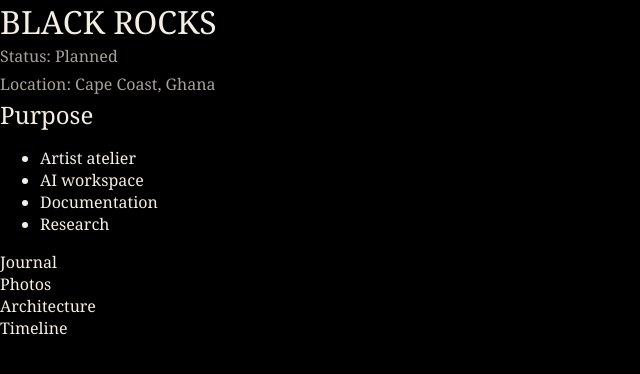
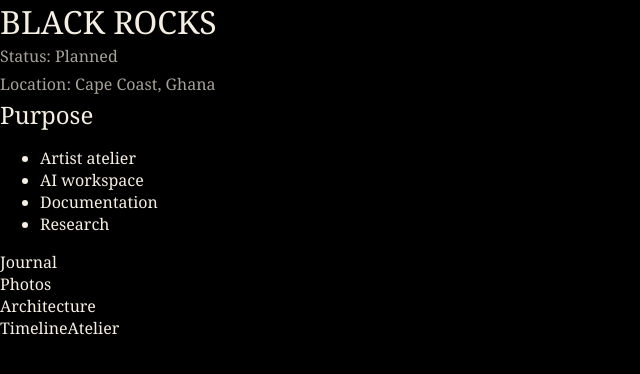
Before and after one commit to solvinter/edge.solvinter, a Next.js app: page /nodes/black-rocks in a window 1280 px wide. Shown: the top 374 px of the page, without its empty margins (0-640 px from the left). Built offline with nearby package versions, Linux system fonts and the light colour scheme.

Commit message:
Add Atelier link to black rocks page

```diff
--- a/src/app/nodes/black-rocks/page.js
+++ b/src/app/nodes/black-rocks/page.js
@@ -22,6 +22,7 @@ export default function BlackRocksPage() {
         <a href="/nodes/black-rocks/architecture">Architecture</a>
         <br />
         <a href="/nodes/black-rocks/timeline">Timeline</a>
+    <a href="/nodes/black-rocks/atelier">Atelier</a>
       </nav>
     </main>
   );
```
